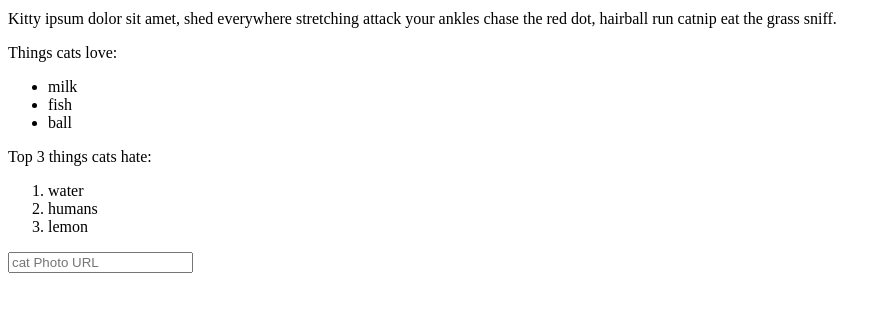
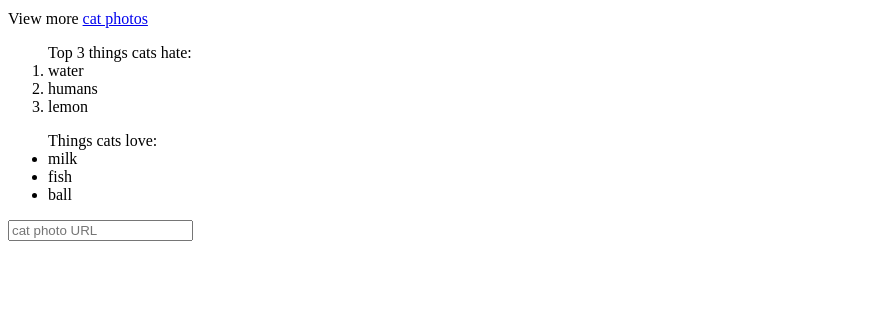
Before and after one commit to mirzaAsca/Repo08, a website: page ex16/src/index.html in a window 1280 px wide. Shown: the part 361-672 px from the top of the page, without its empty margins (0-891 px from the left). Drawn offline with Linux system fonts and the light colour scheme.

Commit message:
retake, ex03, ex12, ex16, ex17 modified

```diff
--- a/ex16/src/index.html
+++ b/ex16/src/index.html
@@ -4,29 +4,27 @@
 
     <a href="#">
         <img src="https://bit.ly/3fUJAV1" alt="Gray Cat on Tree Branch">
-
       </a>
 
-  <p>Kitty ipsum dolor sit amet, shed everywhere stretching attack your ankles
-    chase the red dot, hairball run catnip eat the grass sniff.</p>
+    <p>View more
+    <a href="#">cat photos</a>
+      </p>
 
-  <p>Things cats love:</p>
+      <ol>
+          Top 3 things cats hate:
+          <li>water</li>
+          <li>humans</li>
+          <li>lemon</li>
+      </ol>
+
       <ul>
+          Things cats love:
         <li>milk</li>
         <li>fish</li>
         <li>ball</li>
+    </ul>
 
-  </ul>
-  <p>Top 3 things cats hate:</p>
-  <ol>
-    <li>water</li>
-    <li>humans</li>
-    <li>lemon</li>
-
-  </ol>
-
-  <input type="text" placeholder="cat Photo URL">
-
-</main>
+    <input type="text" placeholder="cat photo URL">
 
     <footer id="footer"></footer>
+</main>
```
Also changed, not shown: ex03/src/index.js (+9 -8 lines), ex12/src/index.js (+6 -8 lines), ex17/src/index.html (+1 -1 lines). Lines whose indentation alone changed are shown as unchanged.
